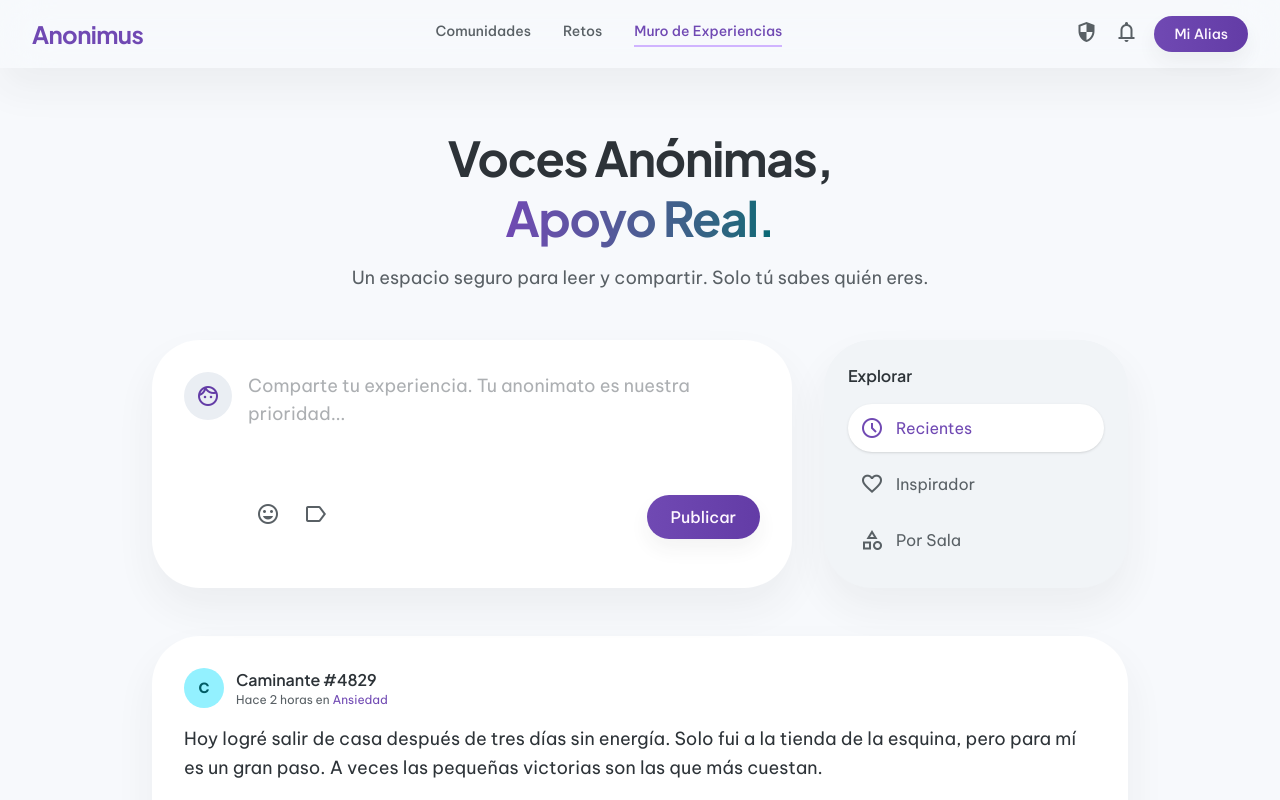
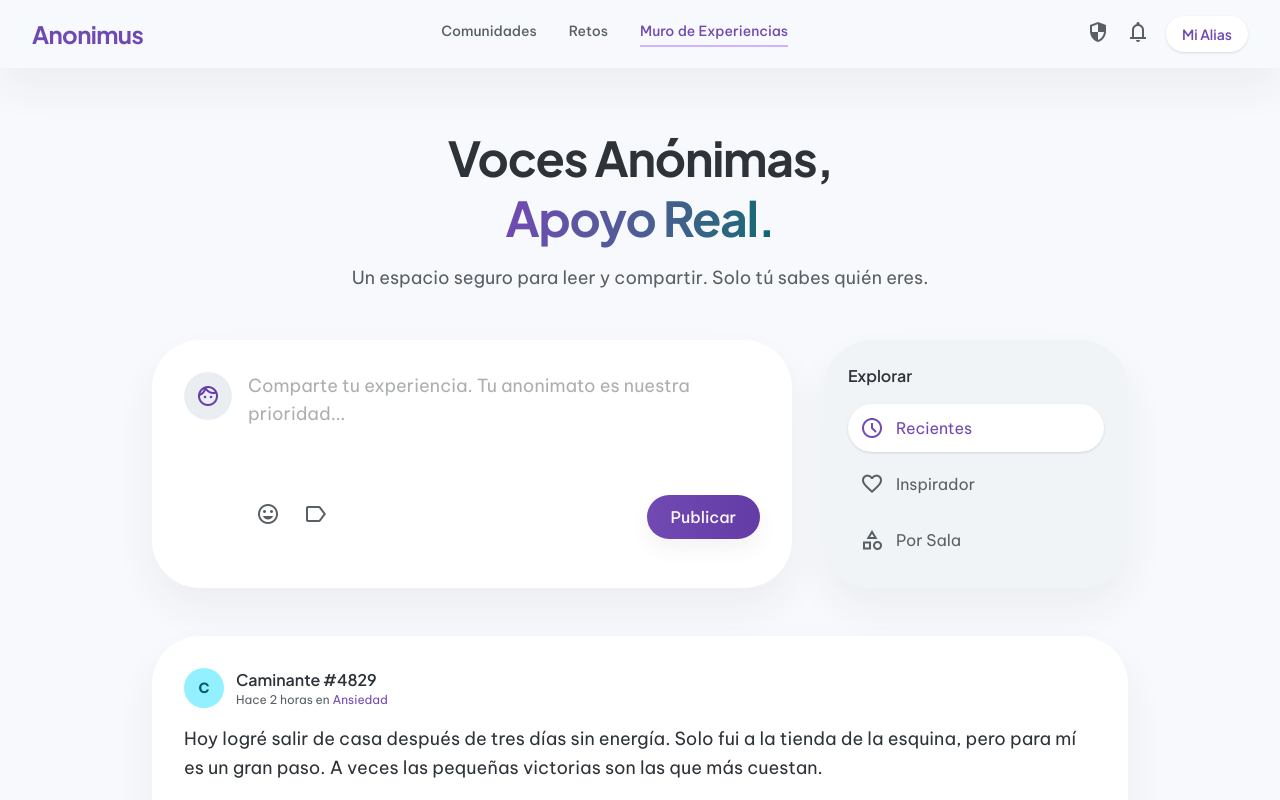
Before and after one commit to FranciscoRamirezDev/Anonimus-front, a Next.js app: page /experiences in a window 1280 px wide. Shown: the top 800 px of the page. Built offline with nearby package versions, Linux system fonts and the light colour scheme.

Commit message:
refactor: update user avatar and alias display styles in dashboard and experiences pages

```diff
--- a/app/dashboard/page.tsx
+++ b/app/dashboard/page.tsx
@@ -109,16 +109,16 @@ export default function PrincipalPage() {
                                 </span>
                             </button>
                         </div>
-                        <button className="flex items-center gap-2 font-headline text-sm font-medium text-primary hover:text-primary-dim transition-colors hover:scale-105 ease-out">
+                        <div className="flex items-center gap-3 bg-surface-container-lowest px-4 py-2 rounded-full shadow-sm cursor-pointer hover:scale-105 transition-transform duration-300 ease-out">
                             {user?.avatar_url && (
                                 <img
                                     alt="Avatar"
+                                    className="w-8 h-8 rounded-full object-cover"
                                     src={user.avatar_url}
-                                    className="w-8 h-8 rounded-full object-cover"
                                 />
                             )}
-                            <span className="text-indigo-500 font-bold">{user?.alias ?? "Mi Alias"}</span>
-                        </button>
+                            <span className="font-headline text-sm font-semibold text-primary">{user?.alias ?? "Mi Alias"}</span>
+                        </div>
                     </div>
                 </div>
             </nav>
--- a/app/experiences/page.tsx
+++ b/app/experiences/page.tsx
@@ -86,16 +86,16 @@ export default function TableroExperienciasPage() {
                     <button className="text-on-surface-variant hover:text-primary transition-colors">
                         <span className="material-symbols-outlined">notifications</span>
                     </button>
-                    <button className="flex items-center gap-2 bg-gradient-to-r from-primary to-primary-dim text-on-primary px-5 py-2 rounded-full shadow-[0px_10px_20px_rgba(45,51,56,0.06)] hover:scale-105 transition-transform duration-300">
+                    <div className="flex items-center gap-3 bg-surface-container-lowest px-4 py-2 rounded-full shadow-sm cursor-pointer hover:scale-105 transition-transform duration-300 ease-out">
                         {user?.avatar_url && (
                             <img
                                 alt="Avatar"
+                                className="w-8 h-8 rounded-full object-cover"
                                 src={user.avatar_url}
-                                className="w-7 h-7 rounded-full object-cover"
                             />
                         )}
-                        <span>{user?.alias ?? "Mi Alias"}</span>
-                    </button>
+                        <span className="font-headline text-sm font-semibold text-primary">{user?.alias ?? "Mi Alias"}</span>
+                    </div>
                 </div>
             </nav>
 
```
